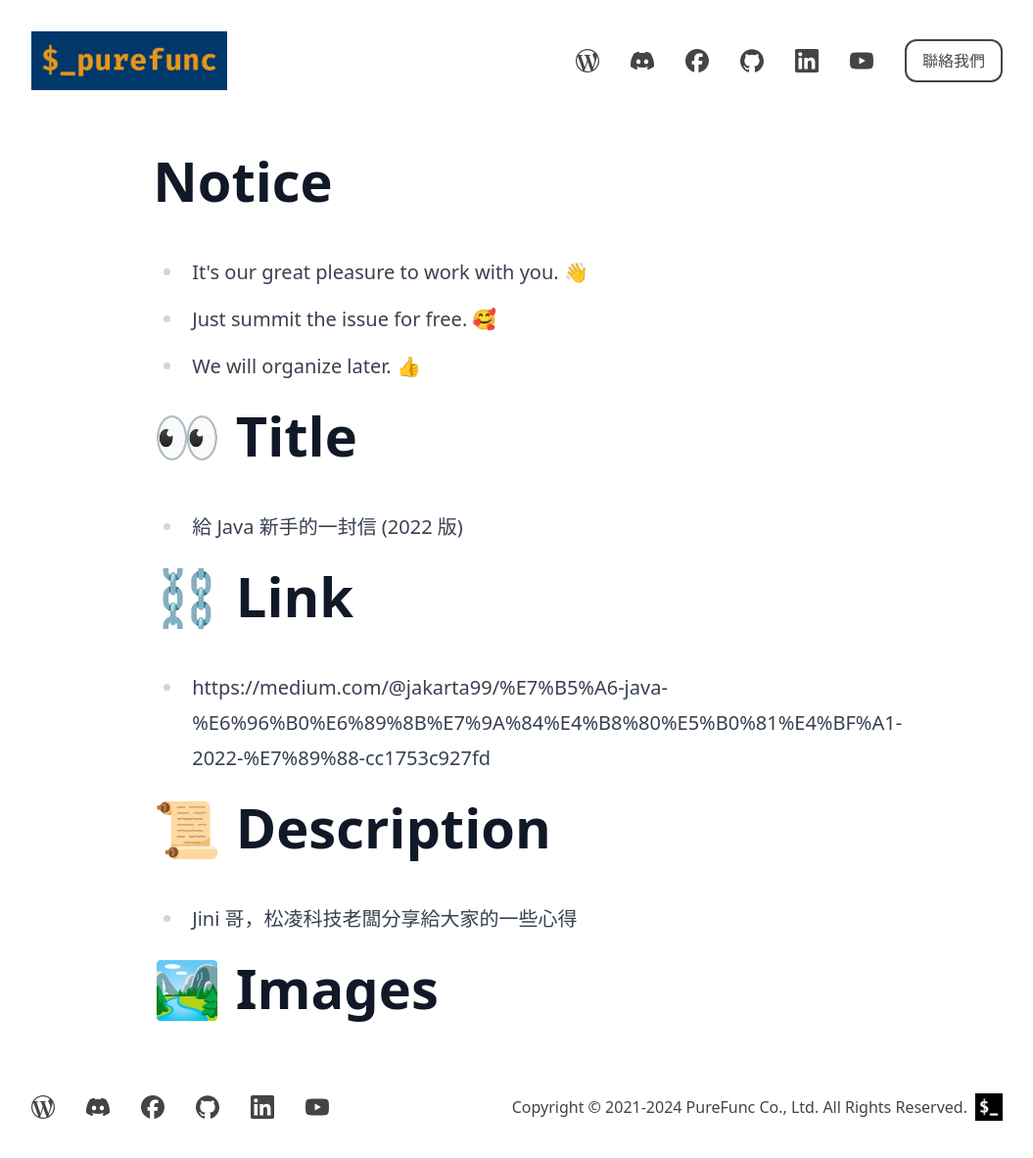
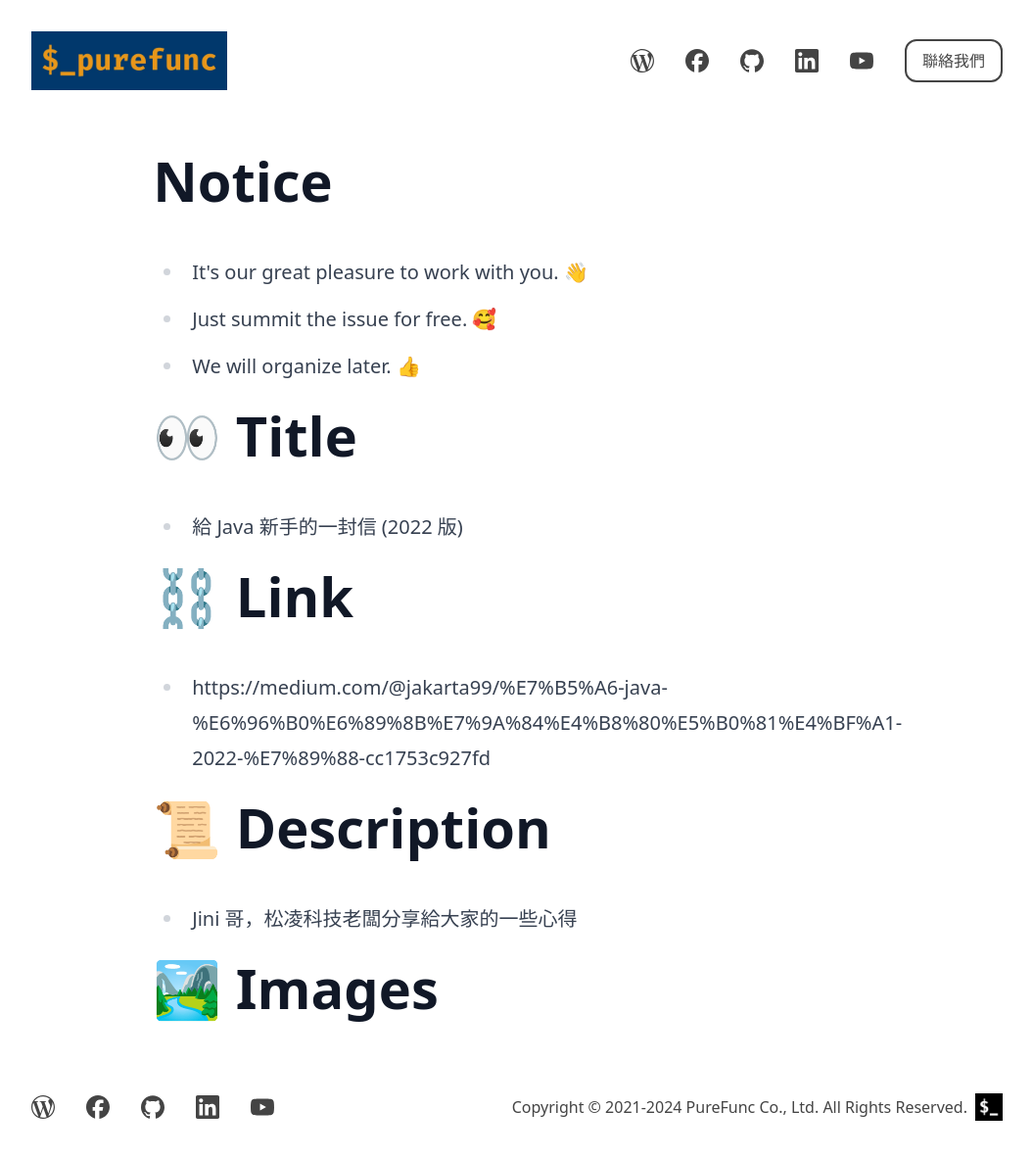
Before and after one commit to PureFuncInc/purefunc-net, a React (Create React App) app: page /#/blog in a window 1280 px wide. Shown: the top 1182 px of the page at 98% size, without its empty margins (112-1167 px from the left). Built offline with nearby package versions, Linux system fonts and the light colour scheme; what tailwindcss-animated would draw is missing.

Commit message:
:fire: Remove Discord icon from header and footer
Discord icon and corresponding link references have been removed from both the header and footer components. This step was taken as the Discord link was no longer required in these sections.

```diff
--- a/src/components/footer-block.tsx
+++ b/src/components/footer-block.tsx
@@ -1,6 +1,6 @@
 import ImageBlackLogo from '../assets/purefunc_black.webp'
 import React from 'react'
-import { SiDiscord, SiFacebook, SiGithub, SiLinkedin, SiWordpress, SiYoutube } from 'react-icons/si'
+import { SiFacebook, SiGithub, SiLinkedin, SiWordpress, SiYoutube } from 'react-icons/si'
 
 interface Props {
   theme: string
@@ -14,9 +14,6 @@ export default function FooterBlock({theme}: Props) {
       <div className={`flex min-h-[60px] flex-row items-center gap-8`}>
         <a href={`/#/blog`}>
           <SiWordpress size={24} />
-        </a>
-        <a href={`https://discord.purefunc.net`}>
-          <SiDiscord size={24} />
         </a>
         <a href={`https://facebook.com/purefuncinc`}>
           <SiFacebook size={24} />
--- a/src/components/header-block.tsx
+++ b/src/components/header-block.tsx
@@ -1,6 +1,6 @@
 import ImageNavyLogo from '../assets/purefunc_navy.webp'
 import React from 'react'
-import { SiDiscord, SiFacebook, SiGithub, SiLinkedin, SiWordpress, SiYoutube } from 'react-icons/si'
+import { SiFacebook, SiGithub, SiLinkedin, SiWordpress, SiYoutube } from 'react-icons/si'
 
 interface Props {
   theme: string
@@ -23,9 +23,6 @@ export default function HeaderBlock({theme}: Props) {
         <a href={`/#/blog`} className={`hidden md:block`}>
           <SiWordpress size={24} />
         </a>
-        <a href={`https://discord.purefunc.net`} className={`hidden md:block`}>
-          <SiDiscord size={24} />
-        </a>
         <a href={`https://facebook.com/purefuncinc`} className={`hidden md:block`}>
           <SiFacebook size={24} />
         </a>
```
